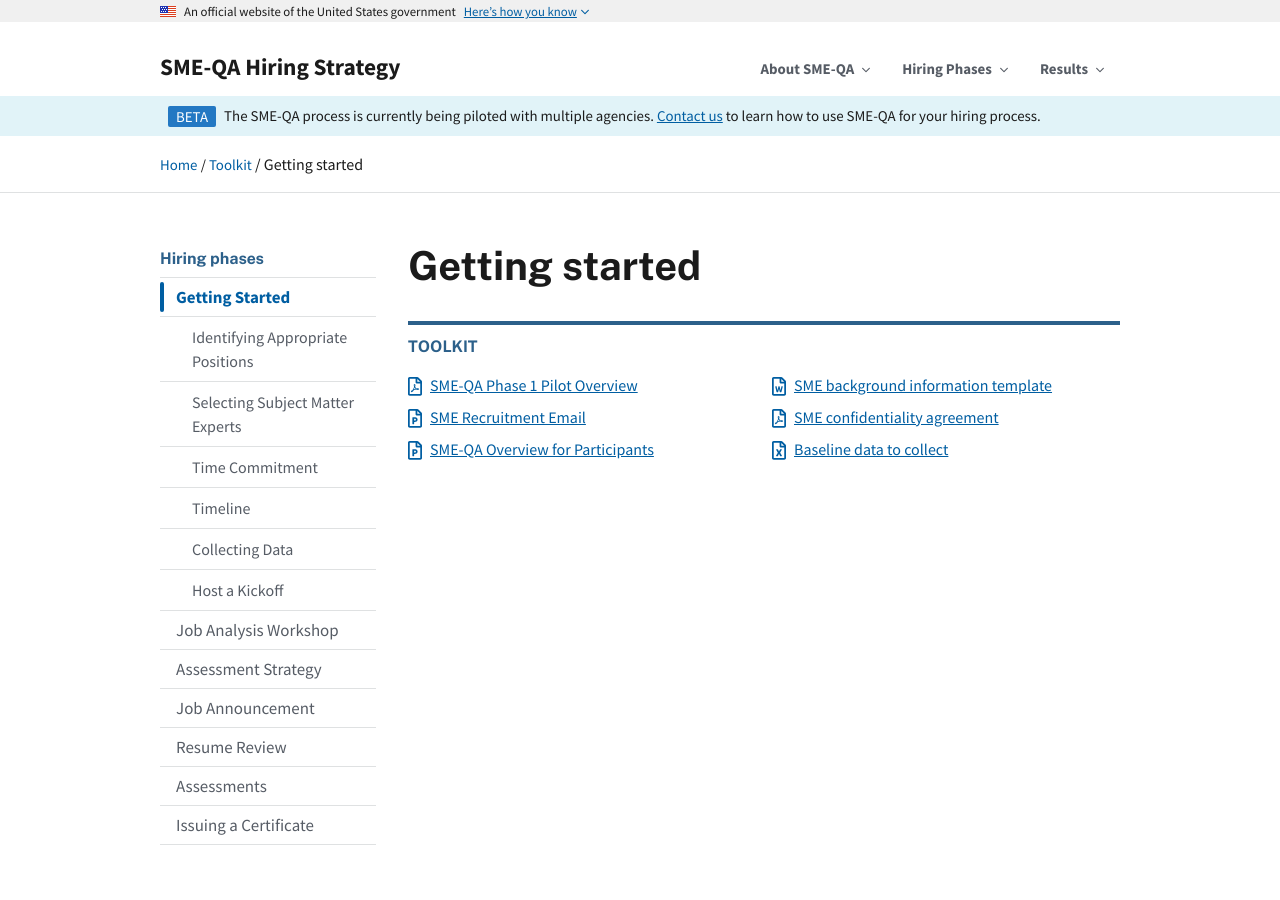
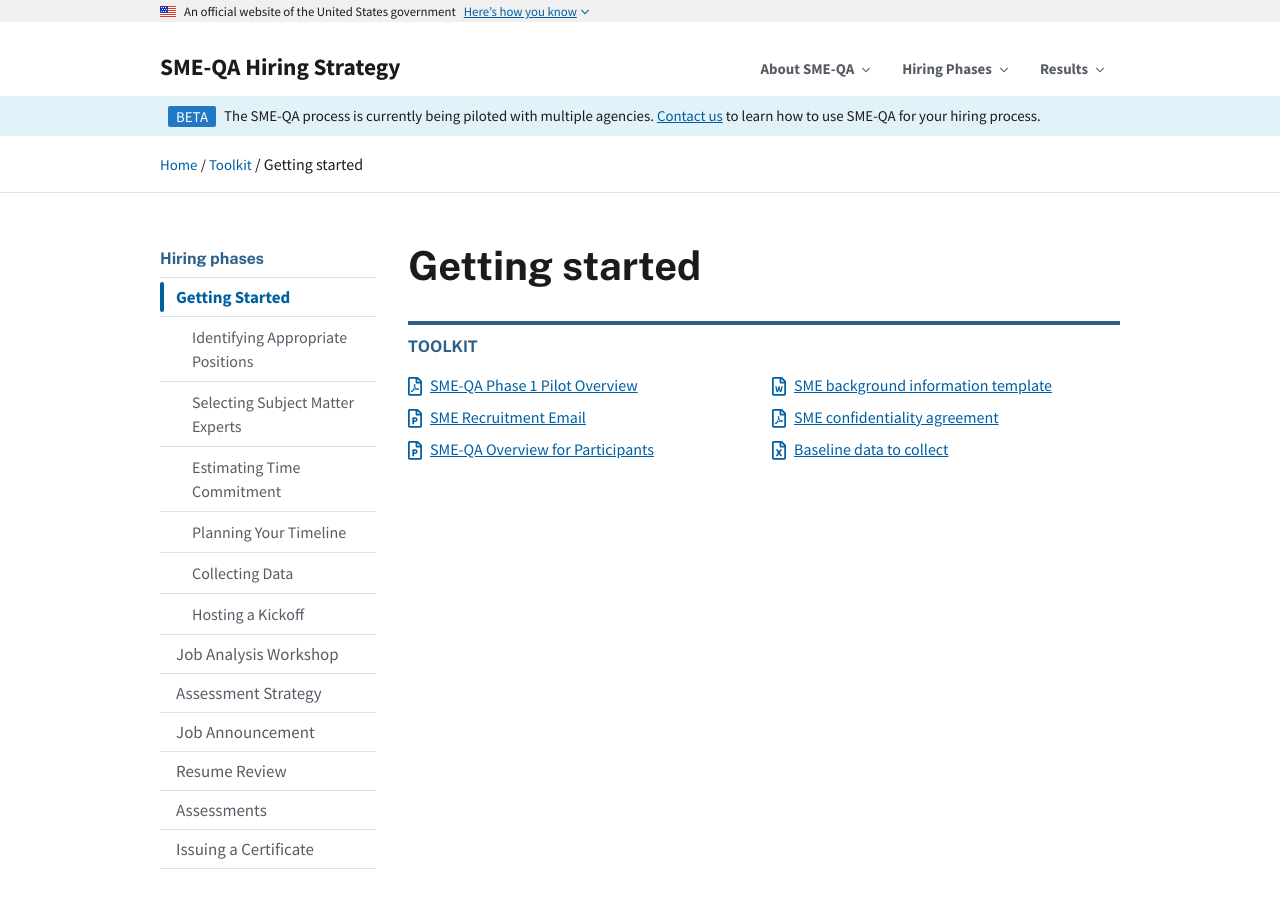
Before and after one commit to usds/SME-QA-Website, a Jekyll site: the page built from toolkit/getting-started/index.html, in a window 1280 px wide and 900 px high. Built offline with Jekyll 4.4.1, drawn with Linux system fonts in a browser that asks for light colours.

Commit message:
Update navigation.yml

```diff
--- a/_data/navigation.yml
+++ b/_data/navigation.yml
@@ -27,14 +27,14 @@ hiring-phases:
       href: /hiring-phases/getting-started/identifying-appropriate-positions/
     - text: Selecting Subject Matter Experts
       href: "/hiring-phases/getting-started/selecting-smes/"
-    - text: Time Commitment
-      href: "/hiring-phases/getting-started/time-commitment/"
-    - text: Timeline
-      href: "/hiring-phases/getting-started/timeline/"
+    - text: Estimating Time Commitment
+      href: "/hiring-phases/getting-started/estimating-time-commitment/"
+    - text: Planning Your Timeline
+      href: "/hiring-phases/getting-started/planning-your-timeline/"
     - text: Collecting Data
       href: "/hiring-phases/getting-started/collecting-data/"
-    - text: Host a Kickoff
-      href: /hiring-phases/getting-started/host-a-kickoff/
+    - text: Hosting a Kickoff
+      href: /hiring-phases/getting-started/hosting-a-kickoff/
     phase: getting-started
   - text: Job Analysis Workshop
     href: /hiring-phases/job-analysis/
```
